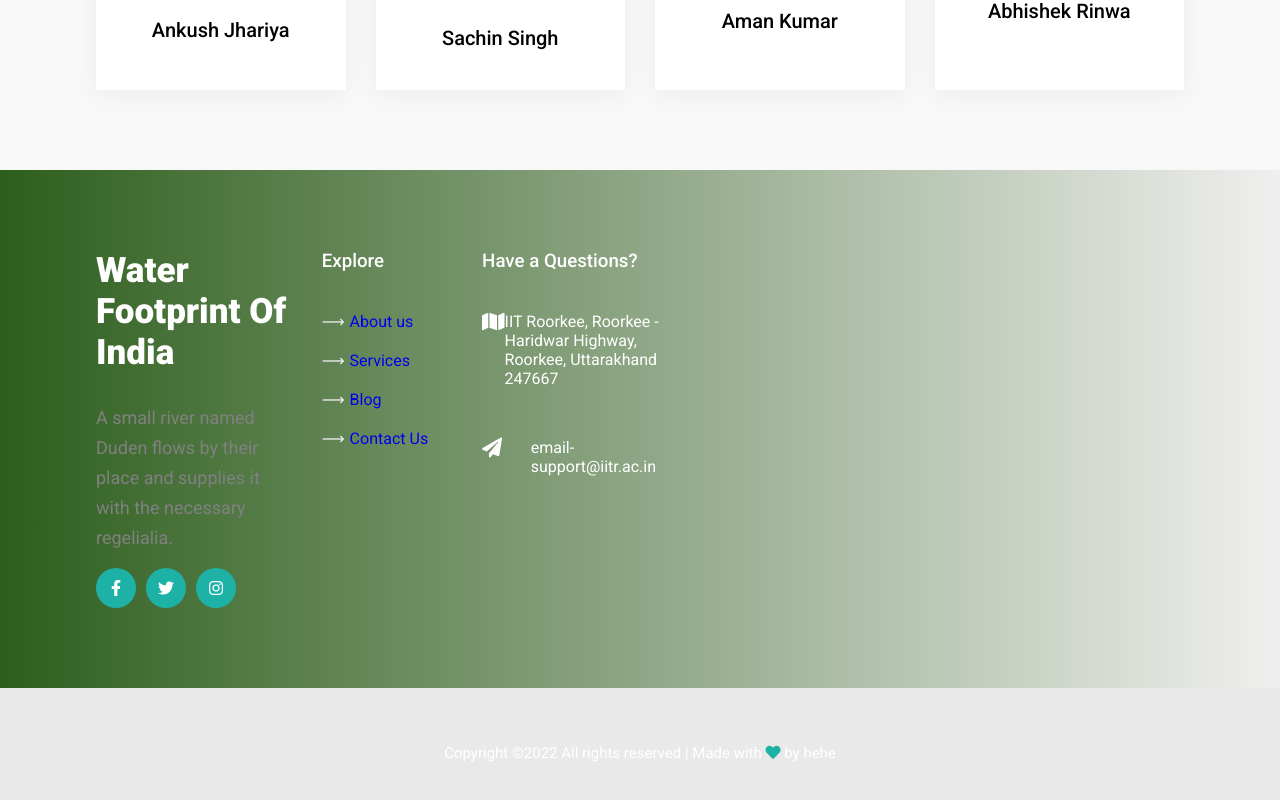
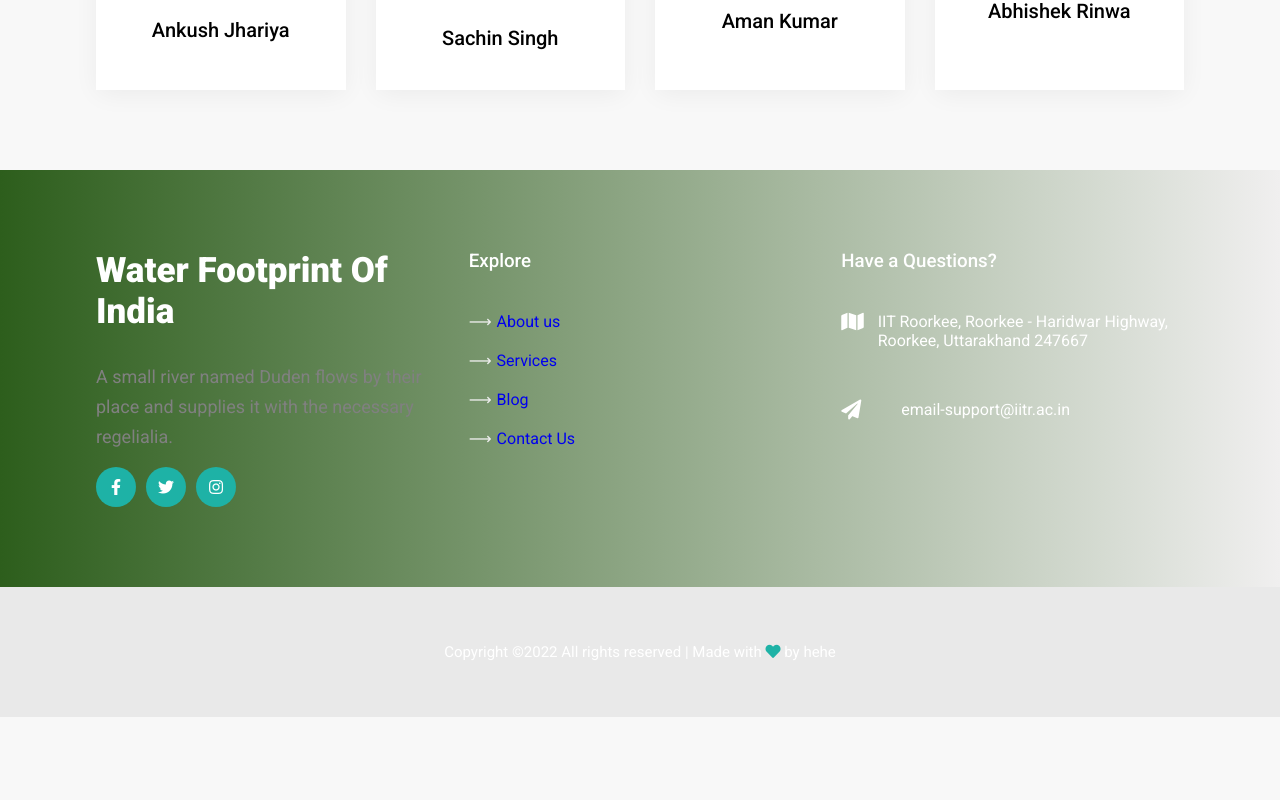
Before and after one commit to ph1ne4s/Water-footprint-of-india, a React (Create React App) app: page /team in a window 1280 px wide. Shown: the part 1507-2307 px from the top of the page. After the commit the page ends 2224 px from the top, so only its background shows below. Built offline with nearby package versions, Linux system fonts and the light colour scheme.

Commit message:
faq column

```diff
--- a/src/components/common/footer/footer.css
+++ b/src/components/common/footer/footer.css
@@ -39,7 +39,7 @@
 }
 footer .container {
   display: grid;
-  grid-template-columns: 3fr 2fr 2fr 4fr 3fr;
+  grid-template-columns: 1fr 1fr 1fr;
   grid-gap: 30px;
 }
 @media screen and (max-width: 768px) {
```
